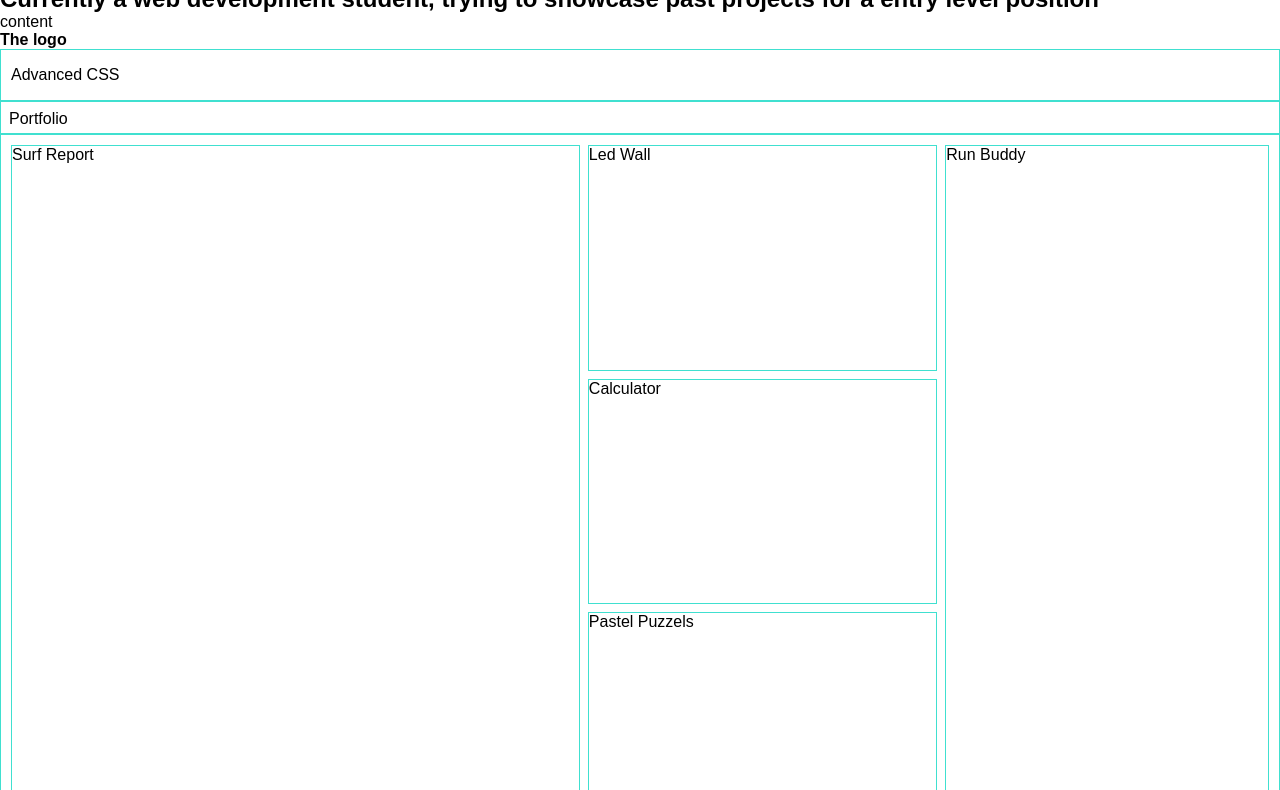
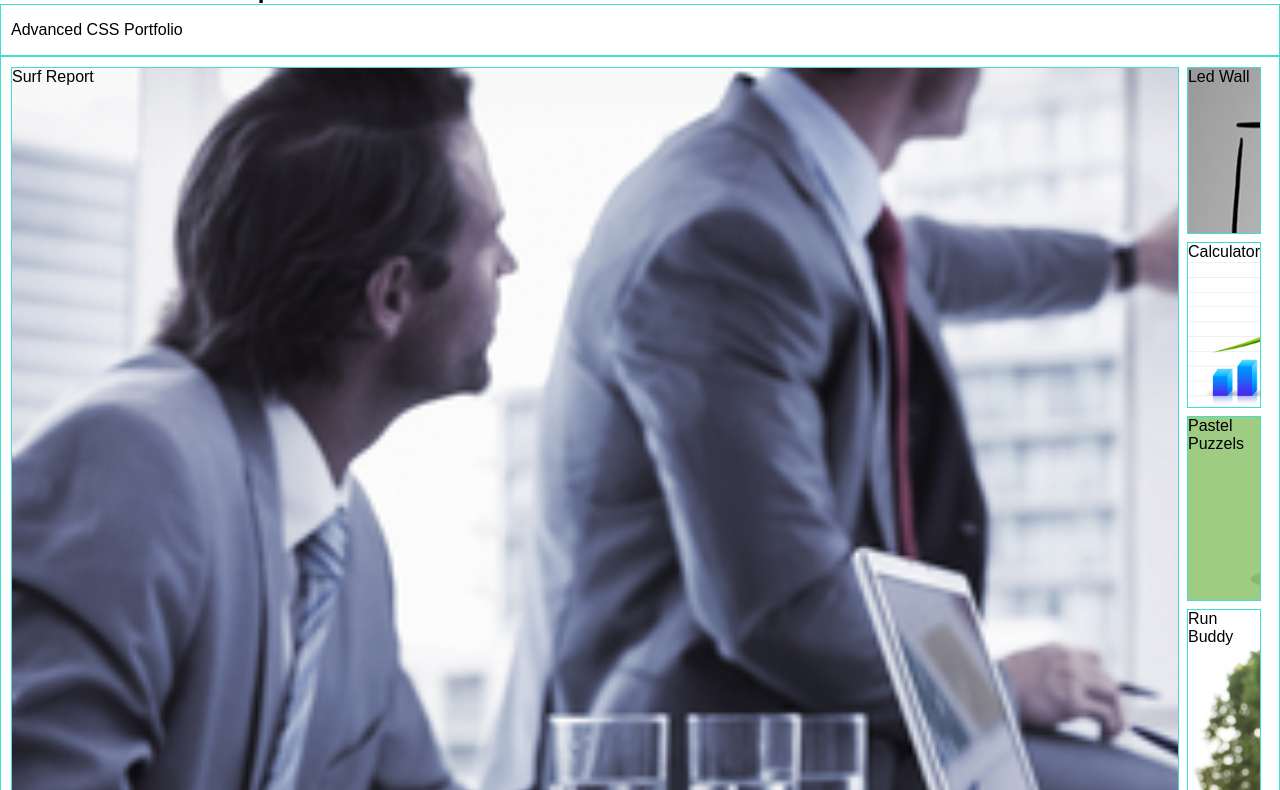
Before and after one commit to rohannj1993/rohansportfoliopage, a plain HTML site: page index.html in a window 1280 px wide. Shown: the part 140-930 px from the top of the page. Drawn offline with Linux system fonts and the light colour scheme; files that its build step writes are made by us from their sources.

Commit message:
added images

```diff
--- a/assets/style.css
+++ b/assets/style.css
@@ -6,7 +6,7 @@
 .banner{
     width:100%;
     height: 100vh;
-    background-image: linear-gradient
+    background-image: linear-gradient ;
     background-size: cover;
     background-position: center;
 }
@@ -17,6 +17,14 @@
     display: flex;
     align-items: center;
     justify-content:space-between;
+}
+
+.content h1{
+    float: left;
+}
+
+.content h2{
+    float:center;
 }
 .logo{
     width: 80px;
@@ -68,8 +76,13 @@
 
 #box4 {
     flex-grow: 2;
-    border: solid 1px turquoise
+    border: solid 1px turquoise;
+    background-image: url("./images/business-meetings.jpg");
+    background-size: cover;
+    width: 200%;
+    height: 150%;
 }
+
 
 .middle-column {
     flex-grow: 1;
@@ -87,7 +100,22 @@
 .middle-column div+div {
     margin-top: 8px
 }
+/* flex-basis,display,align-item,flex-wrap,justify-content; */
+.box-item{flex-wrap:wrap wrap-reverse;}
+.box6{
+    background-image: url("./images/business-growth-graph.jpg");
+    background-size: cover;
+}
+.box7{
+    background-image: url("./images/presentation.jpg");
+    background-size: cover;
+}
 
-#box8 {
+.box5 {
     flex-grow: 1;
-    border: solid 1px turquoise
+    border: solid 1px turquoise;
+     background-image:url("./images/organizational-chart.jpg") ;}
+
+.box8 {
+    background-image:url("./images/runing.jpg");
+}
--- a/index.html
+++ b/index.html
@@ -5,7 +5,7 @@
     <meta http-equiv="X-UA-Compatible" content="IE=edge">
     <meta name="viewport" content="width=device-width, initial-scale=1.0">
     <title>Portfolio</title>
-    <link href="style.css" rel="stylesheet" type="text/css">
+    <link href="assets/style.css" rel="stylesheet" type="text/css">
     <nav></nav>
 </head>
 <body>
@@ -24,9 +24,7 @@
         <h2>Currently a web development student, trying to showcase past projects for a entry level position</h2>
     </div>
     <body>
-        <main>
-            content
-        </main>
+
 
 
 
@@ -37,7 +35,6 @@
             <div class="container">
             <div class="row">
             <div class="col-md-6 col-md-3">
-            <h4> The logo </h4>
             </div>
 
 
@@ -45,30 +42,30 @@
                 <body>
                     <div class="box-wrapper">
                         <div id="box1">
-                            Advanced CSS
+                            Advanced CSS Portfolio
                         </div>
 
-                        <div id="box2">
-                            Portfolio
-                        </div>
+
 
                         <div id="box3">
                             <div id="box4">
                                 Surf Report
+
                             </div>
                             <div class="middle-column">
-                                <div id="box5">
+                                <div class="box-item box5">
                                     Led Wall
                                 </div>
-                                <div id="box6">
+                                <div class="box-item box6">
                                     Calculator
                                 </div>
-                                <div id="box7">
+                                <div class="box-item box7">
                                     Pastel Puzzels
                                 </div>
+
+                            <div class="box-item box8">
+                                Run Buddy
                             </div>
-                            <div id="box8">
-                                Run Buddy
                             </div>
                         </div>
                     </div>
```
Also changed, not shown: assets/images/business-growth-graph.jpg (added), assets/images/business-meetings.jpg (added), assets/images/chevron.jpg (added), assets/images/organizational-chart.jpg (added), assets/images/presentation.jpg (added), assets/images/runing.jpg (added).
